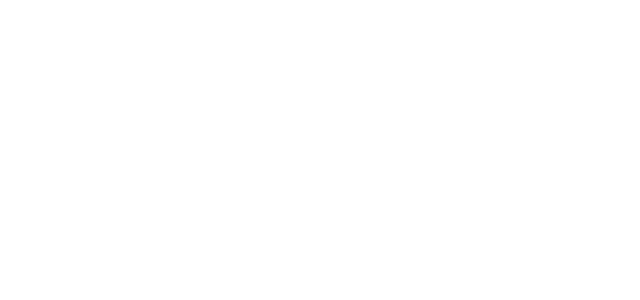
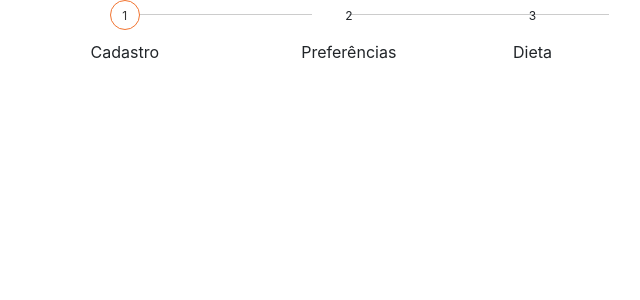
Before and after one commit to ManuelNeto/Intelligent_Diet, an Angular app in the folder intelligenteDiet/: page /home in a window 1280 px wide. Before the commit this address led to /. Shown: the top 300 px of the page, without its empty margins (54-694 px from the left). Built offline with nearby package versions, Linux system fonts and the light colour scheme.

Commit message:
Criação da tela de registro

```diff
--- a/intelligenteDiet/angular.json
+++ b/intelligenteDiet/angular.json
@@ -45,6 +45,7 @@
               "src/assets"
             ],
             "styles": [
+              "./node_modules/bootstrap/dist/css/bootstrap.min.css",
               "src/styles.css"
             ],
             "scripts": []
--- a/intelligenteDiet/package.json
+++ b/intelligenteDiet/package.json
@@ -20,6 +20,7 @@
     "@angular/platform-browser": "^6.0.3",
     "@angular/platform-browser-dynamic": "^6.0.3",
     "@angular/router": "^6.0.3",
+    "bootstrap": "^4.1.1",
     "core-js": "^2.5.4",
     "rxjs": "^6.0.0",
     "zone.js": "^0.8.26"
--- a/intelligenteDiet/src/app/app-router.module.ts
+++ b/intelligenteDiet/src/app/app-router.module.ts
@@ -4,9 +4,11 @@ import { RouterModule, Routes } from '@angular/router';
 import { RegisterComponent } from './register/register.component';
 import { PreferencesComponent } from './preferences/preferences.component';
 import { DietComponent } from './diet/diet.component';
+import { HomeComponent } from './home/home.component';
 
 const routes: Routes = [
-  { path: '', redirectTo: '/register', pathMatch: 'full' },
+  { path: '', redirectTo: '/home', pathMatch: 'full' },
+  { path: 'home', component: HomeComponent },
   { path: 'register', component: RegisterComponent },
   { path: 'preferences', component: PreferencesComponent },
   { path: 'diet', component: DietComponent }
--- a/intelligenteDiet/src/app/app.module.ts
+++ b/intelligenteDiet/src/app/app.module.ts
@@ -8,6 +8,7 @@ import { PreferencesComponent } from './preferences/preferences.component';
 import { DietComponent } from './diet/diet.component';
 
 import { AppRoutingModule }     from './app-router.module';
+import { HomeComponent } from './home/home.component';
 
 @NgModule({
   imports: [
@@ -19,7 +20,8 @@ import { AppRoutingModule }     from './app-router.module';
     AppComponent,
     RegisterComponent,
     PreferencesComponent,
-    DietComponent
+    DietComponent,
+    HomeComponent
   ],
   bootstrap: [ AppComponent ]
 })
--- /dev/null
+++ b/intelligenteDiet/src/app/home/home.component.css
@@ -0,0 +1,76 @@
+body {
+    margin-top:40px;
+}
+.stepwizard-step p {
+    margin-top: 10px;
+}
+.stepwizard-row {
+    display: table-row;
+}
+.stepwizard {
+    display: table;
+    width: 50%;
+    position: relative;
+}
+
+.stepwizard-step .btn[disabled] {
+   opacity:1;
+}
+
+.stepwizard-step {
+    display: table-cell;
+    text-align: center;
+    position: relative;
+
+}
+.stepwizard-step:after{
+    top: 14px;
+    bottom: 0;
+    position: absolute;
+    content: " ";
+    width: 100%;
+    height: 1px;
+    background-color: #ccc;
+    z-index: -1;
+}
+.stepwizard-step:last-child:after, .stepwizard-step:first-child .btn-primary:before{
+  display:none;
+}
+
+
+.btn-circle {
+    width: 30px;
+    height: 30px;
+    text-align: center;
+    padding: 6px 0;
+    font-size: 12px;
+    line-height: 1.428571429;
+    border-radius: 2em;
+
+}
+
+
+.stepwizard-step .btn-primary:hover{
+  background: #f27430;
+  border-color:#f27430;
+  color:#fff;
+}
+
+.stepwizard-step .btn-primary,
+.stepwizard-step .btn-primary:active, .stepwizard-step .btn-primary:focus{
+  background-color:#fff;
+  color:#333;
+  border-color:#f27430;
+}
+
+.stepwizard .btn-primary:before{
+   top: 14px;
+    bottom: 0;
+    left:-50%;
+    position: absolute;
+    content: " ";
+    width: 100%;
+    height: 3px;
+    background-color: #f27430;
+    z-index: -1;
+}
--- /dev/null
+++ b/intelligenteDiet/src/app/home/home.component.html
@@ -0,0 +1,18 @@
+<div class="container">
+  <div class="stepwizard col-md-offset-3">
+      <div class="stepwizard-row setup-panel">
+        <div class="stepwizard-step">
+          <a href="#register" type="button" class="btn btn-primary btn-circle">1</a>
+          <p>Cadastro</p>
+        </div>
+        <div class="stepwizard-step">
+          <a href="#preferences" type="button" class="btn btn-default btn-circle" disabled="disabled">2</a>
+          <p>Preferências</p>
+        </div>
+        <div class="stepwizard-step">
+          <a href="#diet" type="button" class="btn btn-default btn-circle" disabled="disabled">3</a>
+          <p>Dieta</p>
+        </div>
+      </div>
+  </div>
+<div>
--- /dev/null
+++ b/intelligenteDiet/src/app/home/home.component.ts
@@ -0,0 +1,15 @@
+import { Component, OnInit } from '@angular/core';
+
+@Component({
+  selector: 'app-home',
+  templateUrl: './home.component.html',
+  styleUrls: ['./home.component.css']
+})
+export class HomeComponent implements OnInit {
+
+  constructor() { }
+
+  ngOnInit() {
+  }
+
+}
--- a/intelligenteDiet/src/app/register/register.component.html
+++ b/intelligenteDiet/src/app/register/register.component.html
@@ -1,3 +1,43 @@
-<p>
-  register works!
-</p>
+<div id="registerForm" >
+    <form name="form">
+          <div>
+            <h4 translate> Perfil </h4>
+          </div>
+          <div class="form-group">
+            <div>
+              <label class="control-label" for="type" translate>SEXO</label>
+            </div>
+            <div>
+              <div class="btn-group" role="group" aria-label="Basic example">
+                <button type="button" class="btn btn-secondary" (click)="setGender('Homem')">Homem</button>
+                <button type="button" class="btn btn-secondary" (click)="setGender('Mulher')">Mulher</button>
+              </div>
+            </div>
+          </div>
+          <div class="form-group">
+            <label class="control-label" for="type" translate>IDADE</label>
+            <input type="number" id="age" class="form-control" name="age" [(ngModel)]="profile.age" #age="ngModel" required/>
+          </div>
+          <div class="form-group">
+            <label class="control-label" for="type" translate>Altura</label>
+            <input type="number" id="height" class="form-control" name="height" [(ngModel)]="profile.height" #height="ngModel" required/>
+          </div>
+          <div class="form-group">
+            <label class="control-label" for="type" translate>PESO</label>
+            <input type="number" id="weight" class="form-control" name="weight" [(ngModel)]="profile.weight" #weight="ngModel" required/>
+          </div>
+          <div class="form-group">
+            <div>
+              <label class="control-label" for="type" translate>OBJETIVO</label>
+            </div>
+            <div>
+              <div class="btn-group" role="group" aria-label="Basic example">
+                <button type="button" class="btn btn-secondary" (click)="setGoal('Emagrecer')">Emagrecer</button>
+                <button type="button" class="btn btn-secondary" (click)="setGoal('Manter')">Manter</button>
+                <button type="button" class="btn btn-secondary" (click)="setGoal('Engordar')">Engordar</button>
+              </div>
+            </div>
+          </div>
+          <button (click)="nextStep()" class="btn btn-primary"> Próximo passo </button>
+    </form>
+</div>
--- a/intelligenteDiet/src/app/register/register.component.ts
+++ b/intelligenteDiet/src/app/register/register.component.ts
@@ -7,9 +7,27 @@ import { Component, OnInit } from '@angular/core';
 })
 export class RegisterComponent implements OnInit {
 
-  constructor() { }
+  profile;
+
+  constructor() {
+    this.profile = {};
+  }
+
+  public setGender = function(gender){
+    this.profile.gender = gender;
+  }
+
+  public setGoal = function(goal){
+    this.profile.goal = goal;
+  }
+
+  public nextStep = function() {
+    console.log(this.profile);
+  }
 
   ngOnInit() {
   }
 
+
+
 }
```
Also changed, not shown: 1 other file (tests, documents, lock files or other folders).
